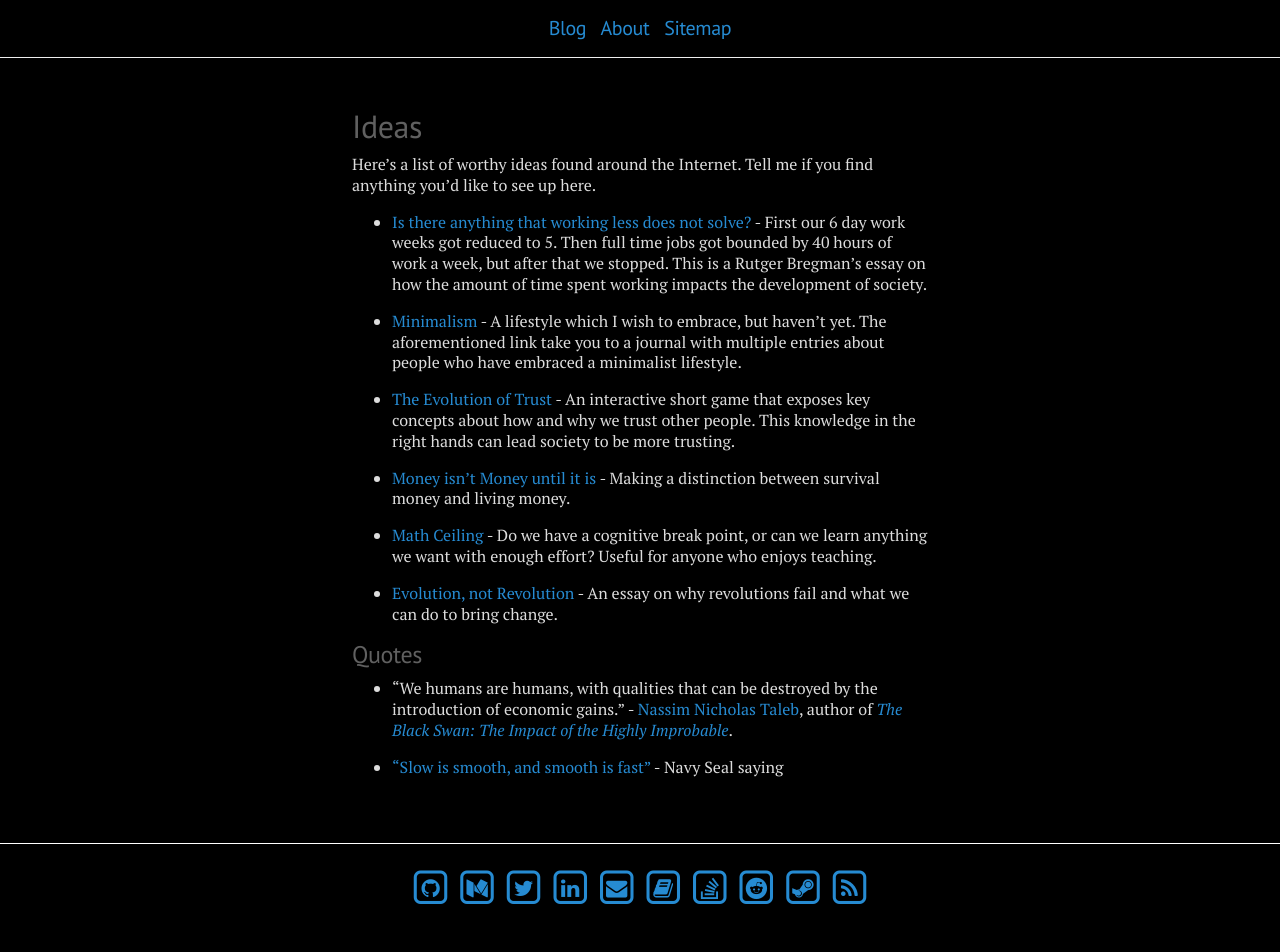
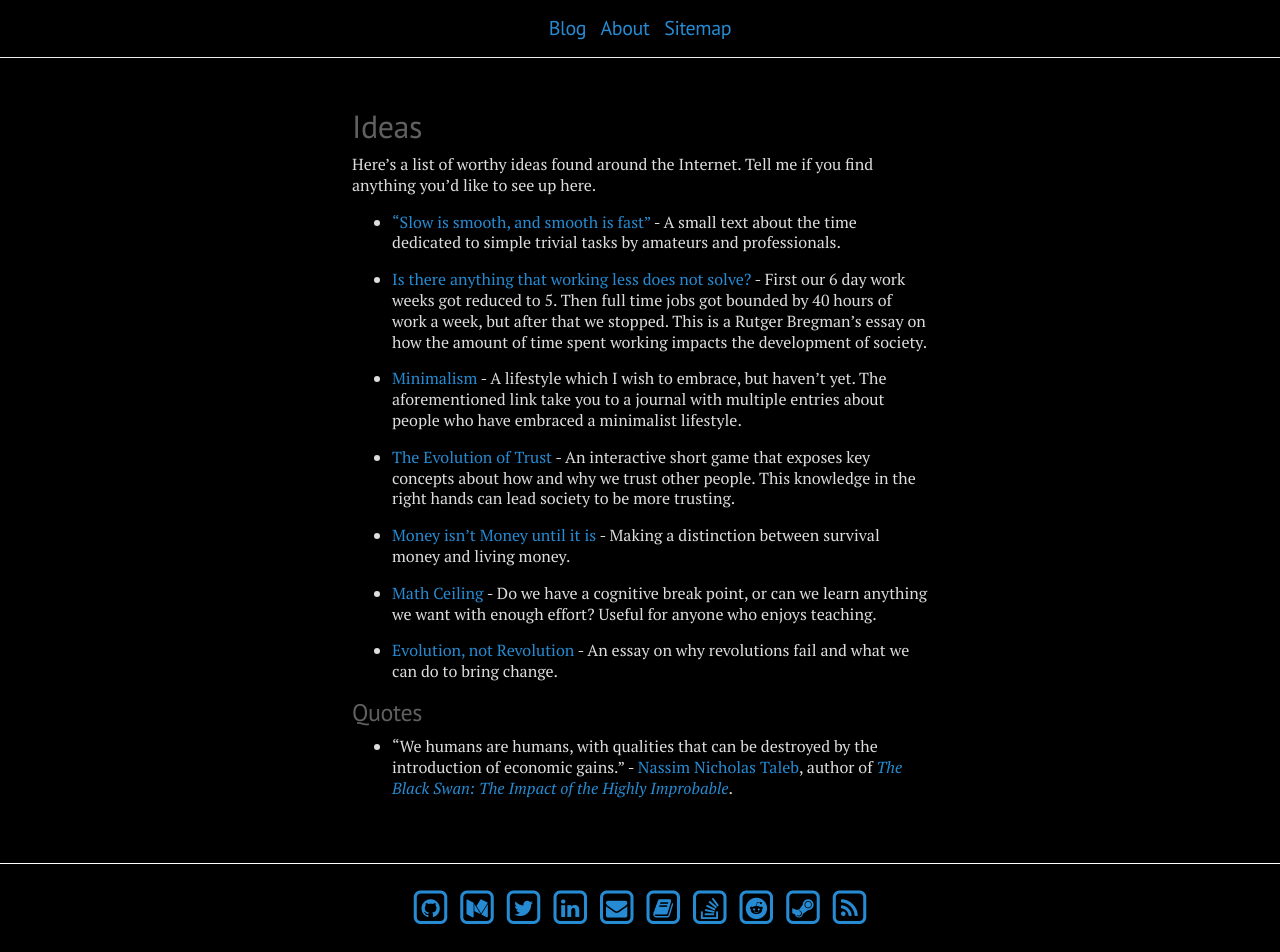
Before and after one commit to migueltorrescosta/migueltorrescosta.github.io, a Jekyll site: the page built from page_Ideas.md, in a window 1280 px wide. Built offline with Jekyll 4.4.1, drawn with Linux system fonts in a browser that asks for light colours; before the commit the page ends 931 px from its top, so only the background shows below that.

Commit message:
Moved Quote to Idea

```diff
--- a/page_Ideas.md
+++ b/page_Ideas.md
@@ -6,6 +6,8 @@ head: false
 ---
 
 Here's a list of worthy ideas found around the Internet. Tell me if you find anything you'd like to see up here.
+
+* ["Slow is smooth, and smooth is fast"](https://www.lesserwrong.com/posts/4FZfzqMtwQZES3eqN/slow-is-smooth-and-smooth-is-fast) - A small text about the time dedicated to simple trivial tasks by amateurs and professionals.
 
 * [Is there anything that working less does not solve?](http://evonomics.com/anything-working-less-not-solve/) - First our 6 day work weeks got reduced to 5. Then full time jobs got bounded by 40 hours of work a week, but after that we stopped. This is a Rutger Bregman's essay on how the amount of time spent working impacts the development of society.
 
@@ -22,5 +24,3 @@ Here's a list of worthy ideas found around the Internet. Tell me if you find any
 ## Quotes
 
 * "We humans are humans, with qualities that can be destroyed by the introduction of economic gains." - [Nassim Nicholas Taleb](https://en.wikipedia.org/wiki/Nassim_Nicholas_Taleb), author of *[The Black Swan: The Impact of the Highly Improbable](https://www.goodreads.com/book/show/242472.The_Black_Swan?from_search=true)*.
-
-* ["Slow is smooth, and smooth is fast"](https://www.lesserwrong.com/posts/4FZfzqMtwQZES3eqN/slow-is-smooth-and-smooth-is-fast) - Navy Seal saying
```
